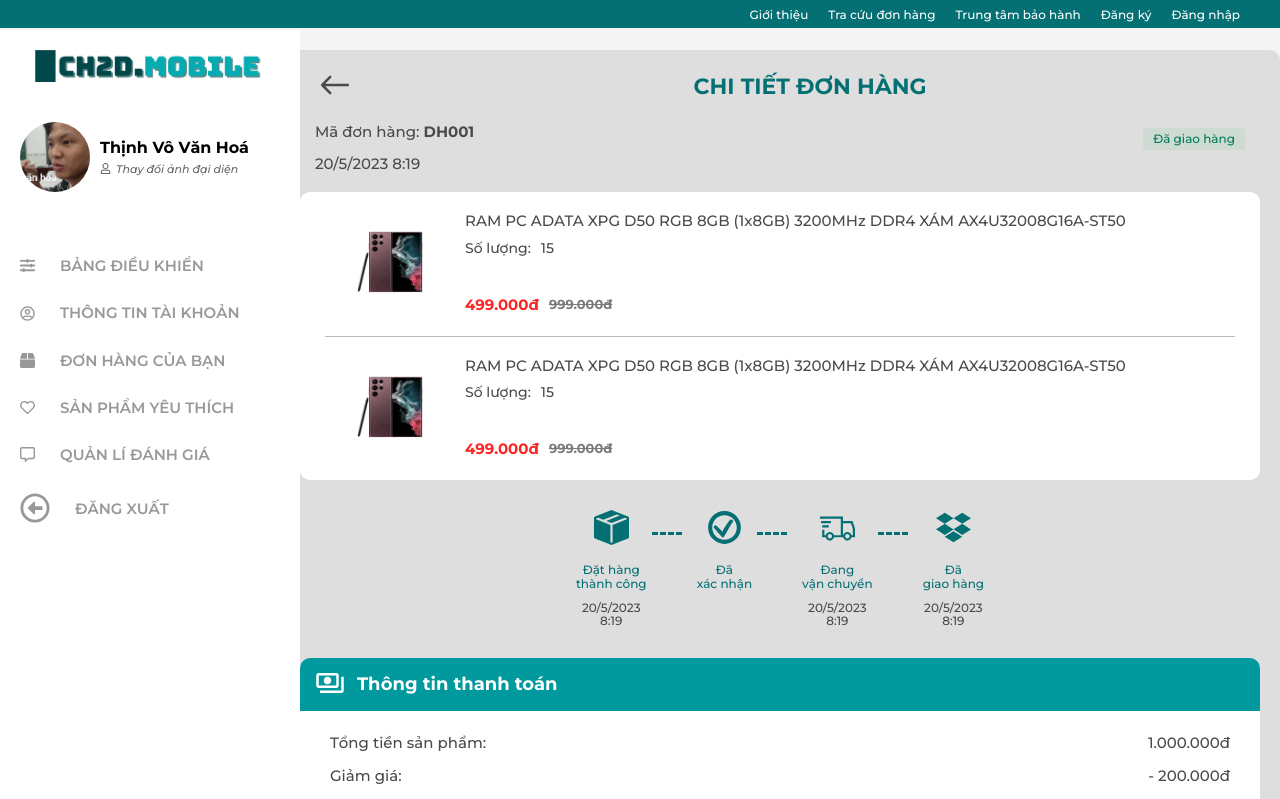
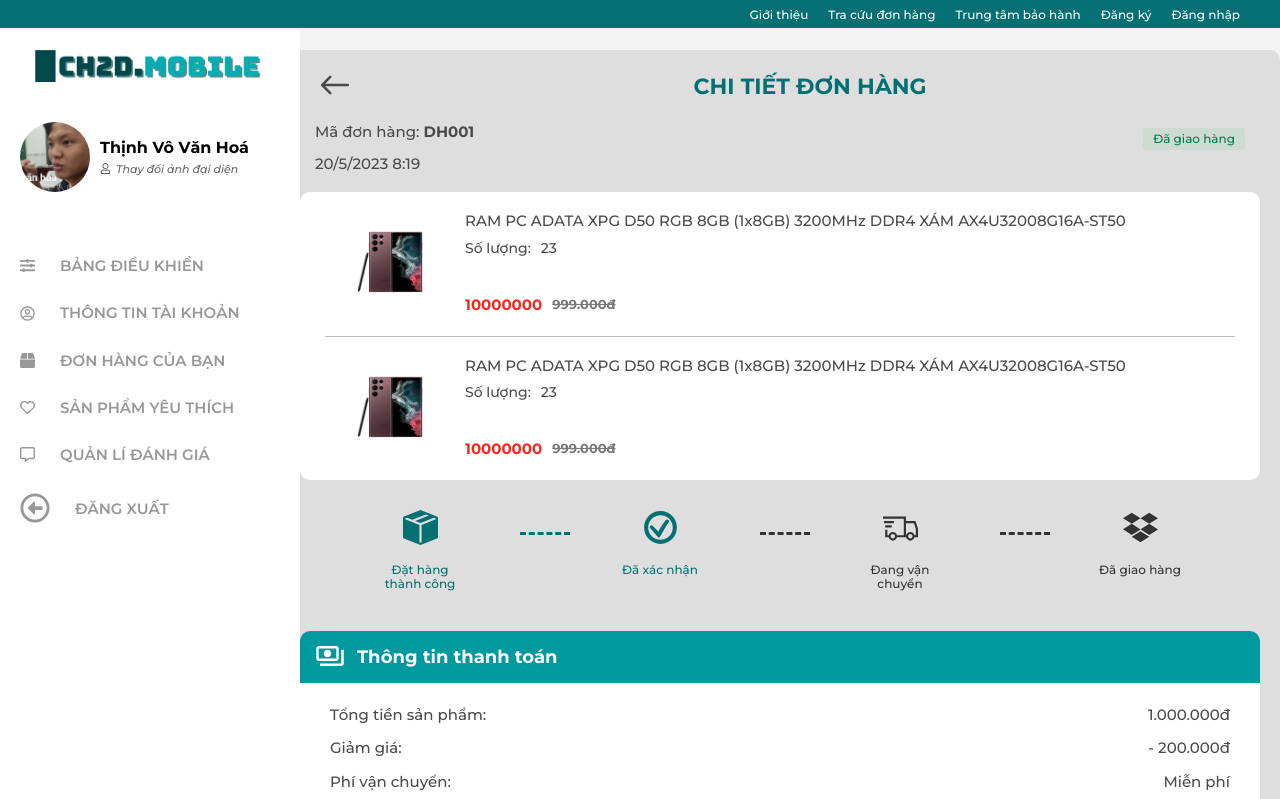
Before and after one commit to lnmhoa/do_an_3, a React (Create React App) app in the folder front-end/: page /profile/order/order-detail in a window 1280 px wide. Shown: the top 799 px of the page. Built offline with nearby package versions, Linux system fonts and the light colour scheme.

Commit message:
status order

```diff
--- a/front-end/src/pages/OrderDetail/OrderDetail.jsx
+++ b/front-end/src/pages/OrderDetail/OrderDetail.jsx
@@ -9,13 +9,70 @@
 import { BsFillBoxSeamFill } from 'react-icons/bs';
 import { GiConfirmed } from 'react-icons/gi';
 import { LiaShippingFastSolid } from 'react-icons/lia';
+import { useState } from 'react';
 
 const cx = classNames.bind(styles);
+
+const elements = [
+    {
+        icon: <BsFillBoxSeamFill />,
+        status: 'Đặt hàng thành công',
+    },
+    {
+        icon: <GiConfirmed />,
+        status: 'Đã xác nhận',
+    },
+    {
+        icon: <LiaShippingFastSolid />,
+        status: 'Đang vận chuyển',
+    },
+    {
+        icon: <FaDropbox />,
+        status: 'Đã giao hàng',
+    },
+];
+
+const orderData = {
+    ID: 'DH001',
+    orderStatus: 'Đã xác nhận',
+    orderDate: '20/5/2023 8:19',
+    orderItem: [
+        {
+            itemName: 'RAM PC ADATA XPG D50 RGB 8GB (1x8GB) 3200MHz DDR4 XÁM AX4U32008G16A-ST50',
+            amout: 23,
+            price: 10000000,
+        },
+        {
+            itemName: 'RAM PC ADATA XPG D50 RGB 8GB (1x8GB) 3200MHz DDR4 XÁM AX4U32008G16A-ST50',
+            amout: 23,
+            price: 10000000,
+        },
+    ],
+};
 
 function OrderDetail({ title }) {
     useEffect(() => {
         document.title = title;
     }, [title]);
+
+    const valueToNumber = (value) => {
+        switch (value) {
+            case 'Đã giao hàng':
+                return 4;
+                break;
+            case 'Đang vận chuyển':
+                return 3;
+                break;
+            case 'Đã xác nhận':
+                return 2;
+                break;
+            default:
+                return 1;
+        }
+    };
+
+    const [statusValue, setStatusValue] = useState(valueToNumber(orderData.orderStatus));
+
     return (
         <>
             <div className={cx('container')}>
@@ -42,91 +99,48 @@
                             <div className={cx('Odetail-product')}>
                                 <div className={cx('Odetail-list')}>
                                     <div className={cx('Block-item')}>
-                                        <div className={cx('Order-item')}>
+                                        {orderData.orderItem.map((item, index) => {
+                                            return (
+                                                <div key={index} className={cx('Order-item')}>
                                                     <div className={cx('Order-item_img')}>
-                                                <img src={require('../../image/Upload/Product/product.jpg')} alt="" />
+                                                        <img
+                                                            src={require('../../image/Upload/Product/product.jpg')}
+                                                            alt=""
+                                                        />
                                                     </div>
                                                     <div className={cx('Order-item_info')}>
                                                         <div className={cx('Order-item_info-title')}>
-                                                    RAM PC ADATA XPG D50 RGB 8GB (1x8GB) 3200MHz DDR4 XÁM
-                                                    AX4U32008G16A-ST50
+                                                            {item.itemName}
                                                         </div>
                                                         <div className={cx('Order-item_info-sub-title')}>
                                                             <div className={cx('Order-item_info-quantity')}>
-                                                        Số lượng: <p>15</p>
+                                                                Số lượng: <p>{item.amout}</p>
                                                             </div>
                                                         </div>
                                                         <div className={cx('Order-item_info-price')}>
                                                             <div className={cx('price-item')}>
-                                                        499.000đ
+                                                                {item.price}
                                                                 <p>999.000đ</p>
                                                             </div>
                                                         </div>
                                                     </div>
                                                 </div>
-
-                                        <div className={cx('Order-item')}>
-                                            <div className={cx('Order-item_img')}>
-                                                <img src={require('../../image/Upload/Product/product.jpg')} alt="" />
-                                            </div>
-                                            <div className={cx('Order-item_info')}>
-                                                <div className={cx('Order-item_info-title')}>
-                                                    RAM PC ADATA XPG D50 RGB 8GB (1x8GB) 3200MHz DDR4 XÁM
-                                                    AX4U32008G16A-ST50
-                                                </div>
-                                                <div className={cx('Order-item_info-sub-title')}>
-                                                    <div className={cx('Order-item_info-quantity')}>
-                                                        Số lượng: <p>15</p>
-                                                    </div>
-                                                </div>
-                                                <div className={cx('Order-item_info-price')}>
-                                                    <div className={cx('price-item')}>
-                                                        499.000đ
-                                                        <p>999.000đ</p>
-                                                    </div>
-                                                </div>
-                                            </div>
-                                        </div>
+                                            );
+                                        })}
                                     </div>
                                 </div>
                             </div>
 
                             <div className={cx('shipping-status')}>
-                                <div className={cx('shipping-status-form')}>
-                                    <div className={cx('group-icon-first')}>
-                                        <div>
-                                            <BsFillBoxSeamFill />
+                                {elements.map((item, index) => {
+                                    return (
+                                        <div className={cx('group-icon', { active: index < statusValue })}>
+                                            <div>{item.icon}</div>
+                                            <p>{item.status}</p>
+                                            <p>{item.time}</p>
                                         </div>
-                                        <p className={cx('group-icon-status')}>Đặt hàng <br /> thành công</p>
-                                        <p className={cx('group-icon-time')}  style={{color: '#4a4a4a'}}>20/5/2023 <br /> 8:19</p>
-                                    </div>
-                                </div>
-                                <div className={cx('shipping-status-form')}>
-                                    <div className={cx('group-icon')}>
-                                        <div>
-                                            <GiConfirmed />
-                                        </div>
-                                        <p className={cx('group-icon-status')}>Đã <br /> xác nhận</p>
-                                    </div>
-                                </div>
-                                <div className={cx('shipping-status-form')}>
-                                    <div className={cx('group-icon')}>
-                                        <div>
-                                            <LiaShippingFastSolid />
-                                        </div>
-                                        <p className={cx('group-icon-status')}>Đang <br /> vận chuyển</p>
-                                        <p className={cx('group-icon-time')}  style={{color: '#4a4a4a'}}>20/5/2023 <br /> 8:19</p>
-                                    </div>
-                                </div>
-                                <div className={cx('shipping-status-form')}>
-                                    <div className={cx('group-icon')} style={{marginRight: '0'}}>
-                                        <div>
-                                            <FaDropbox />
-                                        </div>
-                                        <p className={cx('group-icon-status')}>Đã <br /> giao hàng</p>
-                                        <p className={cx('group-icon-time')} style={{color: '#4a4a4a'}}>20/5/2023 <br /> 8:19</p>
-                                    </div>
-                                </div>
+                                    );
+                                })}
                             </div>
 
                             <div className={cx('payment-info')}>
--- a/front-end/src/pages/OrderDetail/OrderDetail.module.scss
+++ b/front-end/src/pages/OrderDetail/OrderDetail.module.scss
@@ -171,55 +171,52 @@
 }
 
 .shipping-status {
-    gap: 50px;
     margin-top: 30px;
     display: flex;
-    justify-content: center;
+    justify-content: space-around;
 }
 
 .group-icon {
-    color: var(--color-1);
+    color: var(--color-13);
     display: flex;
     align-items: center;
     flex-direction: column;
     font-size: 12px;
+    width: 90px;
     position: relative;
 
-    div {
+    > div {
         font-size: 35px;
-
     }
 
-    p {
+    > p {
         padding-top: 10px;
         text-align: center;
     }
 }
 
-.group-icon > div::after {
+.shipping-status .group-icon:not(:first-of-type)::before {
+    border-top: dashed;
+    color: var(--color-13);
+    content: '';
+    height: 1px;
+    right: 150%;
+    position: absolute;
+    top: 22px;
+    width: 50px;
+}
+
+.shipping-status .active:not(:first-of-type)::before {
     border-top: dashed;
     color: var(--color-1);
-    content: "";
+    content: '';
     height: 1px;
-    left: -45px;
+    right: 150%;
     position: absolute;
     top: 22px;
-    width: 30px;
+    width: 50px;
 }
 
-.group-icon-first {
+.active {
     color: var(--color-1);
-    display: flex;
-    align-items: center;
-    flex-direction: column;
-    font-size: 12px;
-
-    div {
-        font-size: 35px;
-
-    }
-    p {
-        padding-top: 10px;
-        text-align: center;
-    }
 }
```
Lines whose indentation alone changed are shown as unchanged.
